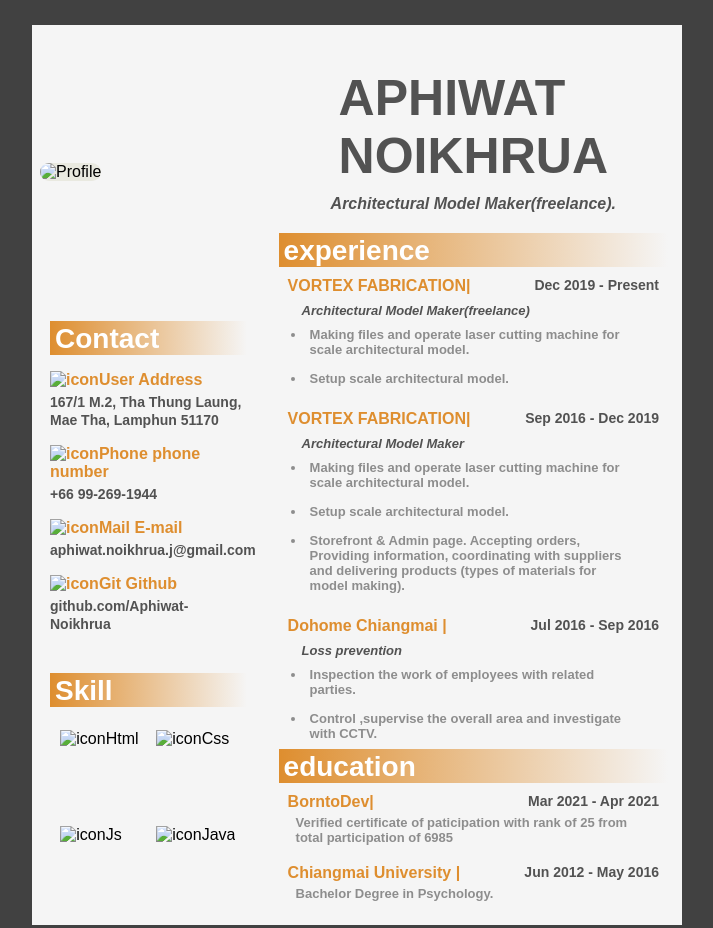
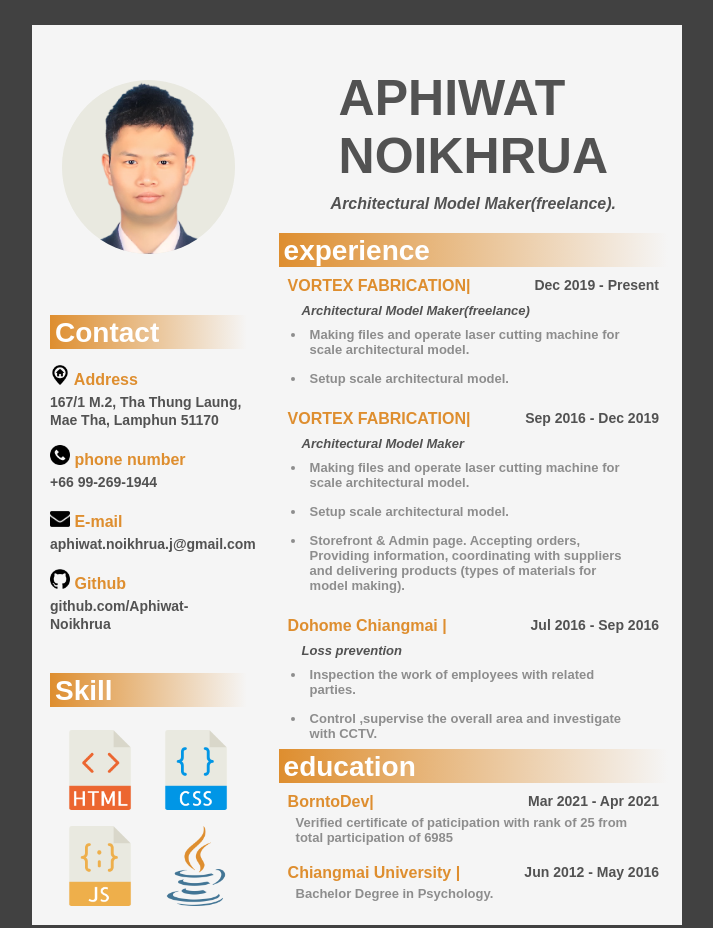
Before and after one commit to Aphiwat-Noikhrua/frontenddev001, a plain HTML site: page public/index.html in a window 1280 px wide. Shown: the whole page, without its empty margins (283-996 px from the left). Drawn offline with Linux system fonts and the light colour scheme; the site is published under a folder, as on GitHub Pages, so addresses that start at the root find nothing.

Commit message:
cv commit
add image and deploy to firebase

```diff
--- a/public/index.html
+++ b/public/index.html
@@ -16,29 +16,29 @@
 
             <div class="image">
                 <div class="image-item">
-                    <img src="/public/pic/Profile.png" alt="Profile">
+                    <img src="pic/icon/Profile.png" alt="Profile">
                 </div>
             </div>
 
             <div class="contact">
                 <div class="title">Contact</div>
                 <div class="contact-data">
-                    <h3><img src="/public/pic/icon/icon-user.png" alt="iconUser">
+                    <h3><img src="pic/icon/icon-user.png" alt="iconUser">
                         Address</h3>
                     <span>167/1 M.2, Tha Thung Laung, Mae Tha, Lamphun 51170</span>
                 </div>
                 <div class="contact-data">
-                    <h3><img src="/public/pic/icon/icon-phone.png" alt="iconPhone">
+                    <h3><img src="pic/icon/icon-phone.png" alt="iconPhone">
                         phone number</h3>
                     <span>+66 99-269-1944</span>
                 </div>
                 <div class="contact-data">
-                    <h3><img src="/public/pic/icon/icon-mail.png" alt="iconMail">
+                    <h3><img src="pic/icon/icon-mail.png" alt="iconMail">
                         E-mail</h3>
                     <span>aphiwat.noikhrua.j@gmail.com </span>
                 </div>
                 <div class="contact-data">
-                    <h3><img src="/public/pic/icon/icon-git.png" alt="iconGit">
+                    <h3><img src="pic/icon/icon-git.png" alt="iconGit">
                         Github</h3>
                     <span>github.com/Aphiwat-Noikhrua</span>
                 </div>
@@ -47,10 +47,10 @@
             <div class="skill">
                 <div class="title">Skill</div>
                 <div class="skill-list">
-                    <div class="skill-item"><img src="/public/pic/icon/html.png" alt="iconHtml"></div>
-                    <div class="skill-item"><img src="/public/pic/icon/css.png" alt="iconCss"></div>
-                    <div class="skill-item"><img src="/public/pic/icon/javascript.png" alt="iconJs"></div>
-                    <div class="skill-item"><img src="/public/pic/icon/java.png" alt="iconJava"></div>
+                    <div class="skill-item"><img src="pic/icon/html.png" alt="iconHtml"></div>
+                    <div class="skill-item"><img src="pic/icon/css.png" alt="iconCss"></div>
+                    <div class="skill-item"><img src="pic/icon/javascript.png" alt="iconJs"></div>
+                    <div class="skill-item"><img src="pic/icon/java.png" alt="iconJava"></div>
                 </div>
             </div>
         </div>
```
Also changed, not shown: public/pic/icon/Profile.png (renamed from public/pic/Profile.png).
